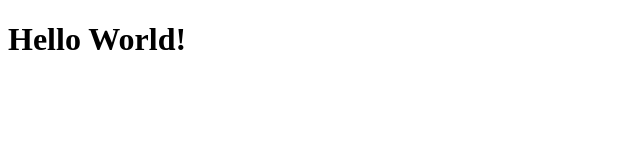
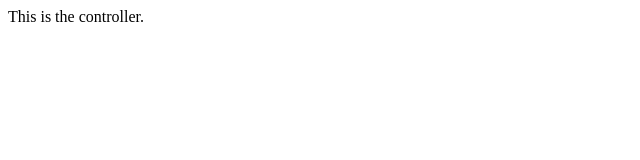
Before and after one commit to jenmcphail/sc-coding-challenge, a website: page public/index.html in a window 1280 px wide. Shown: the whole page, without its empty margins (0-640 px from the left). Drawn offline with nearby package versions, Linux system fonts and the light colour scheme.

Commit message:
successfully connects angular modules and angular controller to front end

```diff
--- a/public/index.html
+++ b/public/index.html
@@ -2,10 +2,13 @@
 <html>
 <head>
   <title>Jen McPhail's Symphony Commerce Coding Challenge</title>
-  <script src="node_modules/angular/angular.min.js"></script>
+  <script src="../node_modules/angular/angular.js"></script>
   <script type="text/javascript" src="scripts/app.js"></script>
 </head>
 <body ng-app='storeApp'>
-  <h1>Hello World!</h1>
+  <div ng-controller='storeCtrl'>
+    This is the controller.
+  </div>
+
 </body>
 </html>
--- a/server.js
+++ b/server.js
@@ -7,7 +7,8 @@ const port       = process.env.PORT || 8080
 app.use(bodyParser.urlencoded());
 
 //serves static assets
-app.use(express.static('public'));
+app.use(express.static(__dirname + '/public'));
+app.use('/node_modules', express.static(__dirname + '/node_modules'))
 
 //configures server
 app.listen(port);
```
